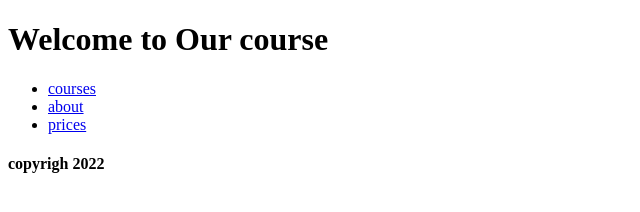
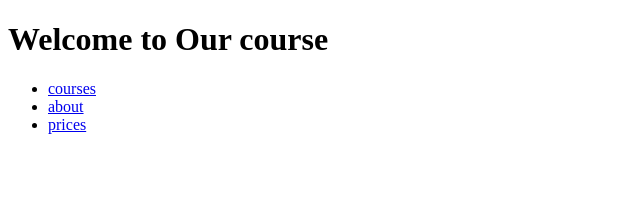
Before and after one commit to SamandarW/3-month, a plain HTML site: page index.html in a window 1280 px wide. Shown: the whole page, without its empty margins (0-640 px from the left). Drawn offline with Linux system fonts and the light colour scheme.

```diff
--- a/index.html
+++ b/index.html
@@ -22,10 +22,6 @@
             </ul>
         </nav>
     </main>
-    <footer>
-        <h4>
-            copyrigh 2022
-        </h4>
-    </footer>
+
 </body>
 </html>
```
